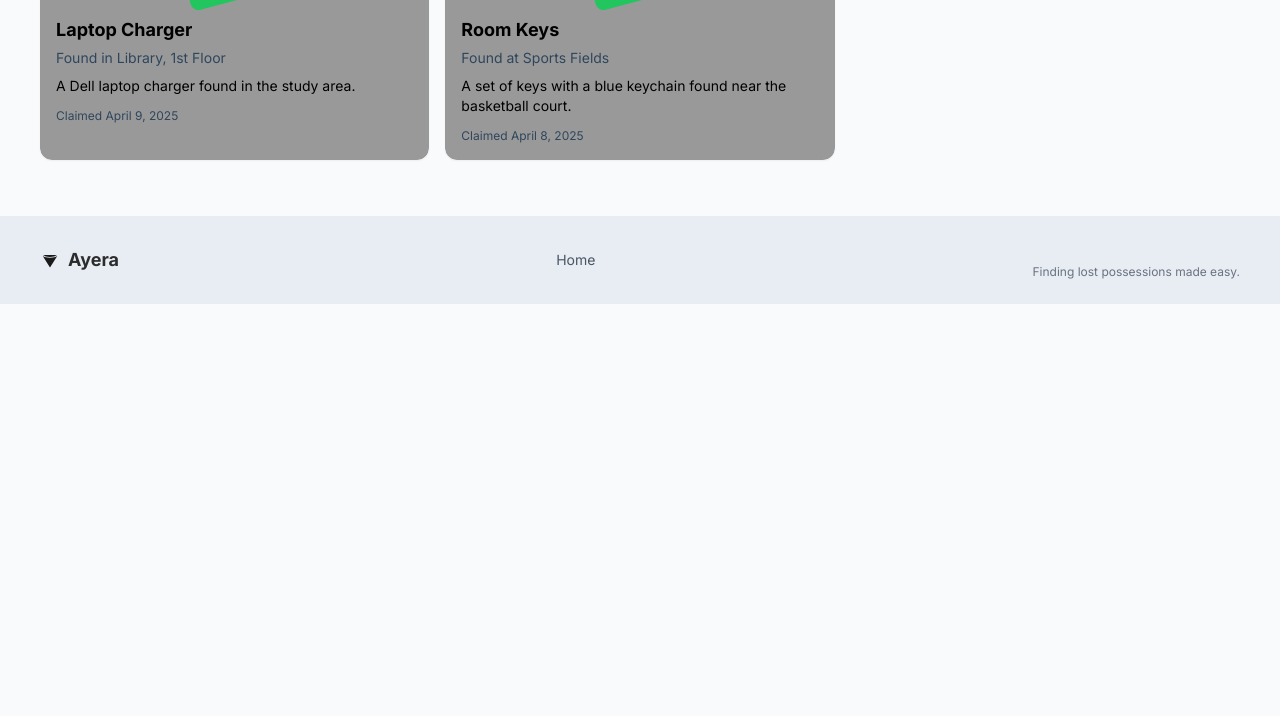
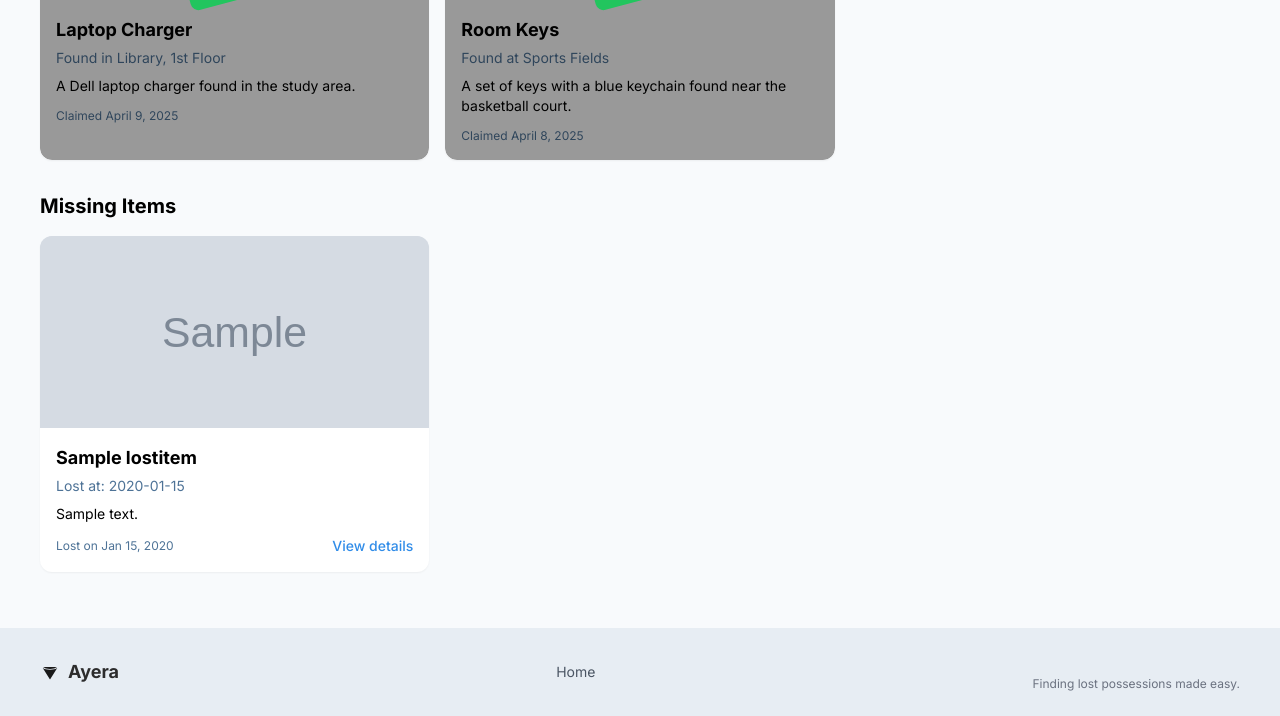
Before and after one commit to Nanajoa/Lost_And_Found_System, a PHP site: page /views/homepage.php in a window 1280 px wide. Shown: the part 959-1675 px from the top of the page. Before the commit the page ends 1263 px from the top, so only its background shows below. Run offline with PHP 8.4, Linux system fonts and the light colour scheme; tables that the repository leaves empty hold one stand-in row (values such as "Sample post"); grey boxes marked "Sample" are stand-in pictures; some libraries are stand-ins or nearby versions.

Commit message:
touching up

```diff
--- a/views/homepage.php
+++ b/views/homepage.php
@@ -176,6 +176,46 @@
             </div>
           </div>
         </div>
+
+        <?php
+        require_once __DIR__ . '/../db/database.php';
+        $conn = getDatabaseConnection();
+        $missingItems = [];
+
+        try {
+            $stmt = $conn->prepare("SELECT id, name, description, date_lost, location_seen_at, image_path FROM LostItems WHERE found_status = 'pending' ORDER BY created_at DESC");
+            $stmt->execute();
+            $result = $stmt->get_result();
+            $missingItems = $result->fetch_all(MYSQLI_ASSOC);
+        } catch (Exception $e) {
+            echo "<p class='text-red-500'>Error loading items: " . htmlspecialchars($e->getMessage()) . "</p>";
+        }
+        ?>
+
+        <div class="mb-8">
+          <div class="flex justify-between items-center mb-4">
+            <h2 class="text-xl font-bold">Missing Items</h2>
+          </div>
+
+          <div class="grid grid-cols-1 md:grid-cols-2 lg:grid-cols-3 gap-4">
+            <?php foreach ($missingItems as $item): ?>
+              <div class="bg-white rounded-xl overflow-hidden shadow-sm hover:shadow-md transition">
+                <div class="h-48 bg-[#e7edf3] relative">
+                  <img src="<?php echo htmlspecialchars($item['image_path']); ?>" alt="<?php echo htmlspecialchars($item['name']); ?>" class="w-full h-full object-cover" />
+                </div>
+                <div class="p-4">
+                  <h3 class="font-bold text-lg mb-1"><?php echo htmlspecialchars($item['name']); ?></h3>
+                  <p class="text-[#4e7397] text-sm mb-2">Lost at: <?php echo htmlspecialchars($item['location_seen_at']); ?></p>
+                  <p class="text-sm mb-3 line-clamp-2"><?php echo htmlspecialchars($item['description']); ?></p>
+                  <div class="flex justify-between items-center">
+                    <span class="text-xs text-[#4e7397]">Lost on <?php echo date('M d, Y', strtotime($item['date_lost'])); ?></span>
+                    <a href="item-details.php?id=<?php echo $item['id']; ?>" class="text-[#308ce8] text-sm font-medium hover:underline">View details</a>
+                  </div>
+                </div>
+              </div>
+            <?php endforeach; ?>
+          </div>
+        </div>
       </div>
 
       <!-- Footer -->
```
Also changed, not shown: views/login.php (+20 -3 lines).
